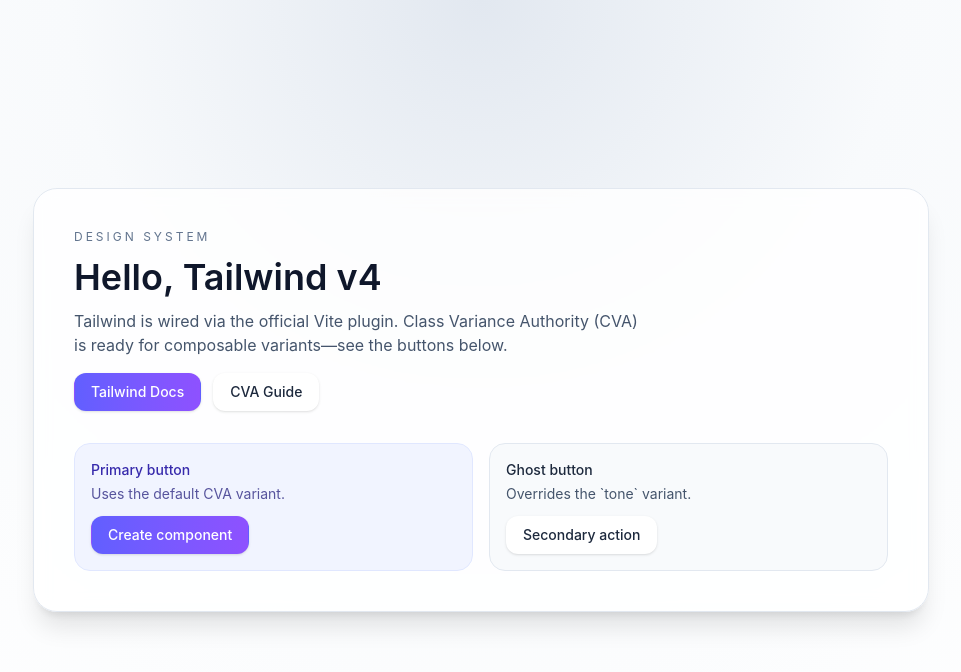
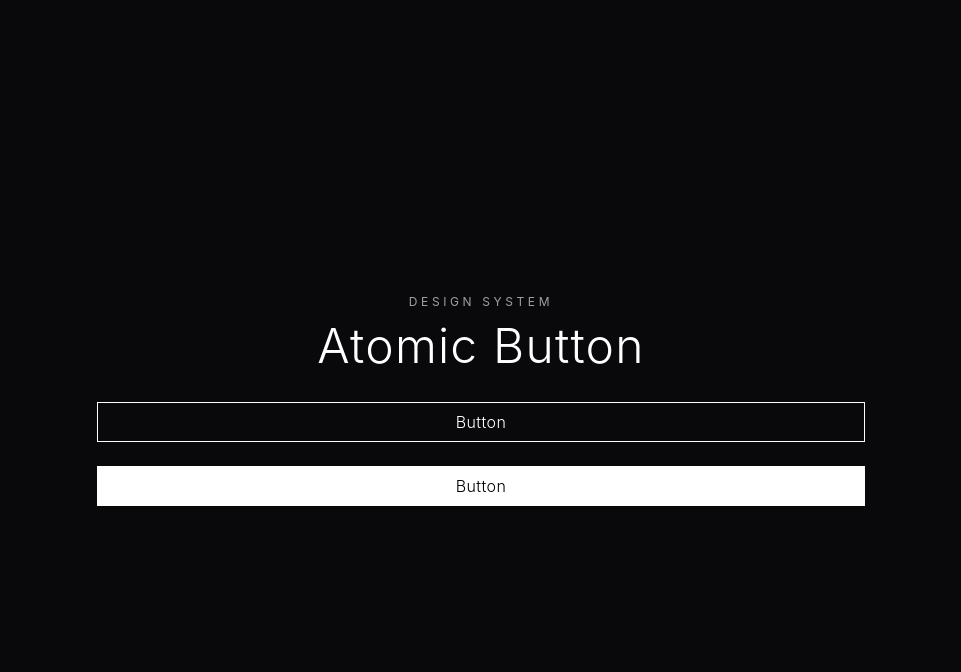
Before and after one commit to NemoZon/design-system, a React (Vite) app: page / in a window 1280 px wide. Shown: the top 672 px of the page, without its empty margins (159-1120 px from the left). Built offline with nearby package versions, Linux system fonts and the light colour scheme.

Commit message:
feat: add button variants

```diff
--- a/src/App.tsx
+++ b/src/App.tsx
@@ -1,60 +1,28 @@
-import { cva } from 'class-variance-authority'
-
-const button = cva(
-  'inline-flex items-center justify-center gap-2 rounded-xl border border-slate-200 bg-white px-4 py-2 text-sm font-medium text-slate-800 shadow-sm transition hover:-translate-y-0.5 hover:shadow-lg focus-visible:outline focus-visible:outline-2 focus-visible:outline-offset-2 focus-visible:outline-indigo-500 active:translate-y-0 active:shadow',
-  {
-    variants: {
-      tone: {
-        primary:
-          'bg-gradient-to-r from-indigo-500 to-violet-500 text-white border-transparent hover:shadow-indigo-300/40',
-        ghost: 'bg-transparent border-transparent text-slate-700 hover:bg-slate-100',
-      },
-    },
-    defaultVariants: { tone: 'primary' },
-  },
-)
+import { Button } from "./components/atoms/Button";
 
 function App() {
   return (
-    <main className="flex min-h-screen items-center justify-center bg-[radial-gradient(circle_at_top,_#e2e8f0,_#f8fafc_40%,_#fff)] px-6">
-      <section className="w-full max-w-4xl rounded-3xl border border-slate-200 bg-white/80 p-10 shadow-xl backdrop-blur">
-        <p className="mb-3 text-xs uppercase tracking-[0.25em] text-slate-500">Design System</p>
-        <div className="flex flex-wrap items-end justify-between gap-4">
-          <div>
-            <h1 className="text-3xl font-semibold text-slate-900 sm:text-4xl">Hello, Tailwind v4</h1>
-            <p className="mt-3 max-w-xl text-base text-slate-600">
-              Tailwind is wired via the official Vite plugin. Class Variance Authority (CVA) is ready for composable
-              variants—see the buttons below.
-            </p>
-          </div>
-          <div className="flex gap-3">
-            <a className={button({ tone: 'primary' })} href="https://tailwindcss.com/docs" target="_blank" rel="noreferrer">
-              Tailwind Docs
-            </a>
-            <a className={button({ tone: 'ghost' })} href="https://cva.style" target="_blank" rel="noreferrer">
-              CVA Guide
-            </a>
-          </div>
+    <main className="flex min-h-screen items-center justify-center bg-zinc-950 px-6 py-16 text-white">
+      <section className="flex w-full max-w-3xl flex-col items-center gap-8">
+        <div className="space-y-3 text-center">
+          <p className="text-xs uppercase tracking-[0.3em] text-zinc-400">
+            Design System
+          </p>
+          <h1 className="text-4xl font-light tracking-wide sm:text-5xl">
+            Atomic Button
+          </h1>
         </div>
-        <div className="mt-8 grid gap-4 sm:grid-cols-2">
-          <article className="rounded-2xl border border-indigo-100 bg-indigo-50/80 p-4">
-            <p className="text-sm font-medium text-indigo-800">Primary button</p>
-            <p className="mt-1 text-sm text-indigo-900/80">Uses the default CVA variant.</p>
-            <div className="mt-3">
-              <button className={button()}>Create component</button>
-            </div>
-          </article>
-          <article className="rounded-2xl border border-slate-200 bg-slate-50 p-4">
-            <p className="text-sm font-medium text-slate-800">Ghost button</p>
-            <p className="mt-1 text-sm text-slate-600">Overrides the `tone` variant.</p>
-            <div className="mt-3">
-              <button className={button({ tone: 'ghost' })}>Secondary action</button>
-            </div>
-          </article>
+        <div className="flex w-full flex-col gap-6">
+          <Button size="sm" variant="outline">
+            Button
+          </Button>
+          <Button size="sm" variant="solid">
+            Button
+          </Button>
         </div>
       </section>
     </main>
-  )
+  );
 }
 
-export default App
+export default App;
--- /dev/null
+++ b/src/components/atoms/Button.tsx
@@ -0,0 +1,14 @@
+import * as React from "react";
+import { buttonVariants, type ButtonVariants } from "./buttonVariants";
+
+export type ButtonProps = React.ButtonHTMLAttributes<HTMLButtonElement> &
+  ButtonVariants;
+
+export function Button({ className, variant, size, ...props }: ButtonProps) {
+  return (
+    <button
+      className={buttonVariants({ variant, size, className })}
+      {...props}
+    />
+  );
+}
--- /dev/null
+++ b/src/components/atoms/buttonVariants.ts
@@ -0,0 +1,26 @@
+import { cva, type VariantProps } from 'class-variance-authority'
+
+export const buttonVariants = cva(
+  'inline-flex items-center justify-center whitespace-nowrap rounded-none border font-light tracking-wide transition focus-visible:outline-none focus-visible:ring-2 focus-visible:ring-offset-2 disabled:pointer-events-none disabled:opacity-50',
+  {
+    variants: {
+      variant: {
+        outline:
+          'border-white bg-transparent text-white hover:bg-white/10 focus-visible:ring-white focus-visible:ring-offset-black',
+        solid:
+          'border-white bg-white text-black hover:bg-zinc-100 focus-visible:ring-black focus-visible:ring-offset-white',
+      },
+      size: {
+        sm: 'h-10 px-6 text-base',
+        md: 'h-12 px-10 text-lg',
+        lg: 'h-16 px-14 text-2xl',
+      },
+    },
+    defaultVariants: {
+      variant: 'outline',
+      size: 'md',
+    },
+  },
+)
+
+export type ButtonVariants = VariantProps<typeof buttonVariants>
--- a/src/index.css
+++ b/src/index.css
@@ -1,4 +1,5 @@
 @import "tailwindcss";
+@import url("https://fonts.googleapis.com/css2?family=Inter:wght@300;400;500;600;700&display=swap");
 
 :root {
   font-family: "Inter", system-ui, -apple-system, sans-serif;
```
